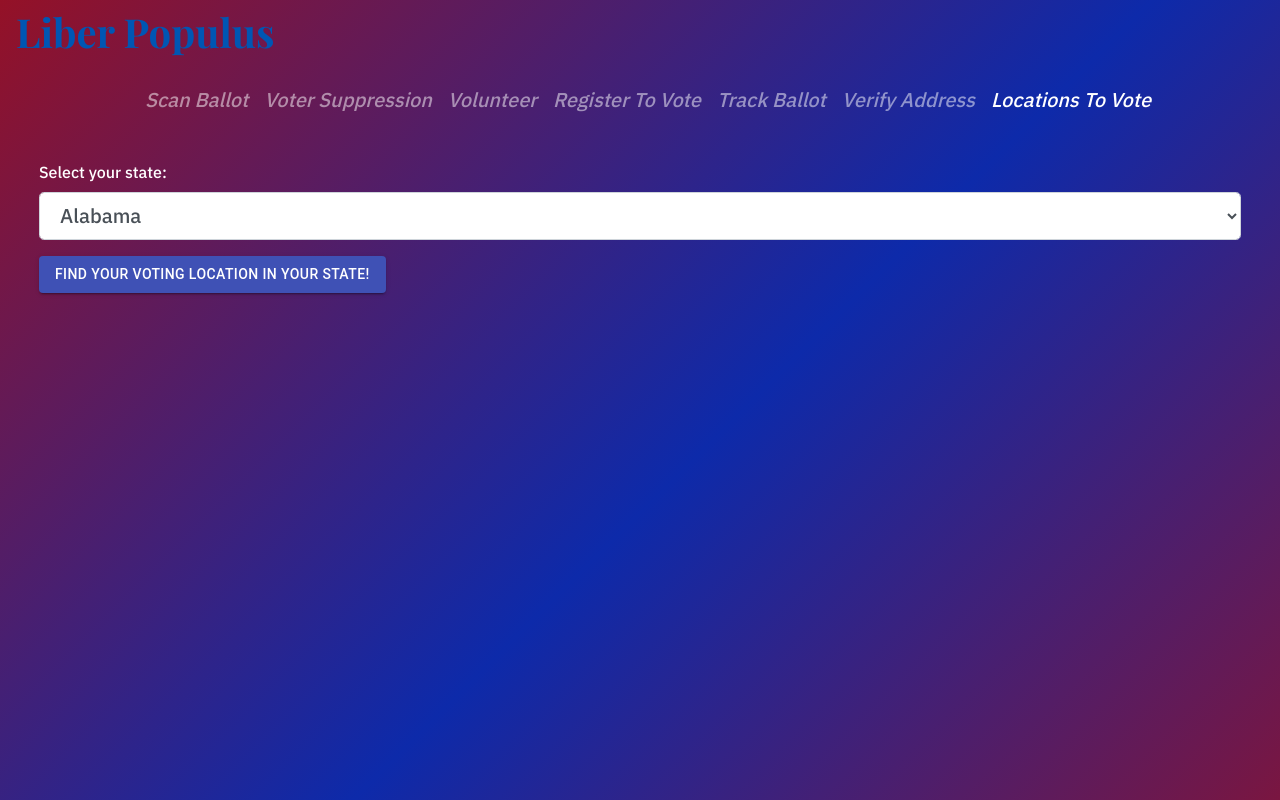
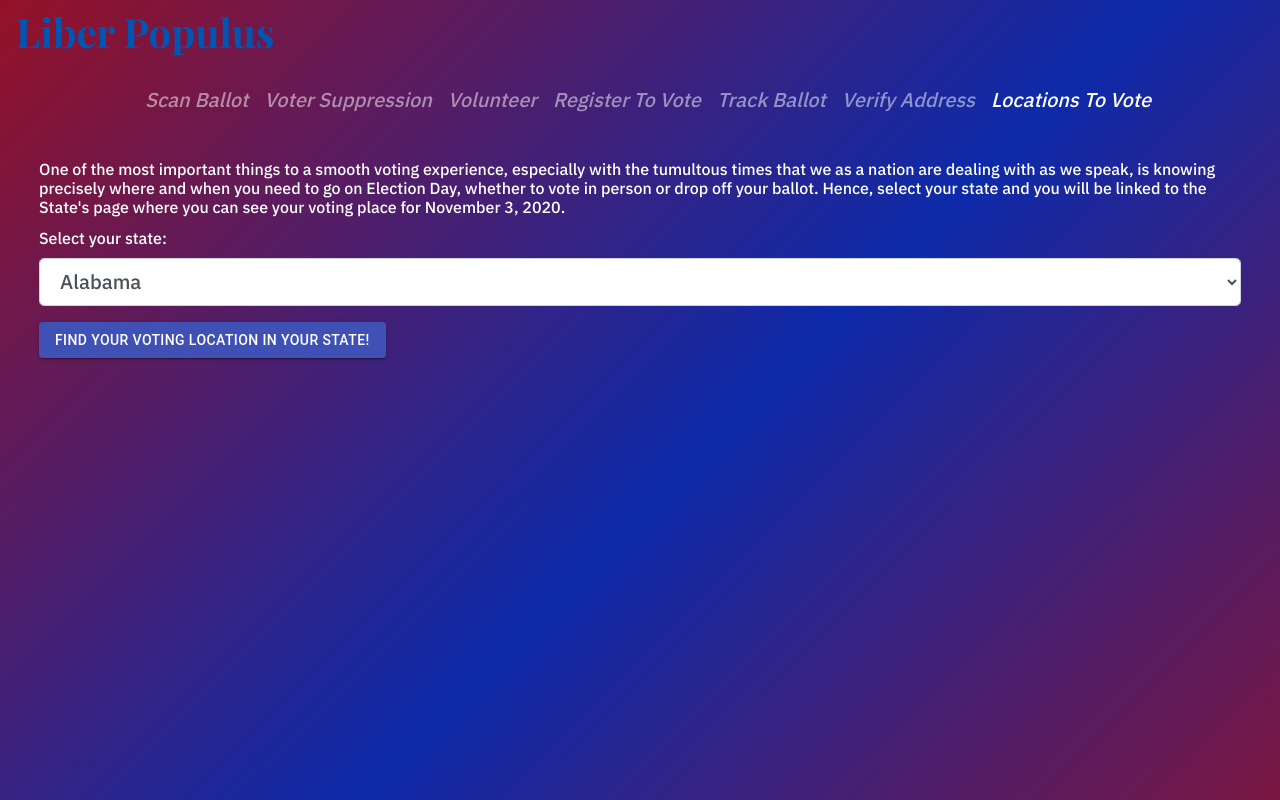
Before and after one commit to VerdantPanda/voter-app, a React (Create React App) app in the folder frontend/voter-app/: page /LocationsToVote in a window 1280 px wide. Built offline with nearby package versions, Linux system fonts and the light colour scheme; what google-maps-react would draw is missing.

Commit message:
locationstovotetext

```diff
--- a/frontend/voter-app/package.json
+++ b/frontend/voter-app/package.json
@@ -23,6 +23,7 @@
     "react-reveal": "^1.2.2",
     "react-router-dom": "^5.2.0",
     "react-scripts": "3.4.3",
+    "react-simple-image": "^1.0.0",
     "react-transition-group": "^4.4.1"
   },
   "scripts": {
--- a/frontend/voter-app/src/components/LocationsToVote.component.js
+++ b/frontend/voter-app/src/components/LocationsToVote.component.js
@@ -3,7 +3,7 @@ import { Form } from "react-bootstrap/";
 import states_names from "../static_data/states_names";
 import Button from "@material-ui/core/Button";
 import axios from "axios";
-import  GoogleApiWrapper  from "./GoogleApiWrapper" ;
+
 
 
 //AIzaSyAEq-OyHRzCJ1pvQKV9Qwq0INafDci8G3A
@@ -27,6 +27,12 @@ const LocationsToVote  = () => {
   }
   return (
     <div>
+      <h6> One of the most important things to a smooth voting experience, especially
+          with the tumultous times that we as a nation are dealing with as we speak, is
+          knowing precisely where and when you need to go on Election Day, whether
+          to vote in person or drop off your ballot. Hence, select your state and you
+          will be linked to the State's page where you can see your voting place for
+          November 3, 2020. </h6>
         <Form>
           <Form.Group controlId="stateSelector">
             <Form.Label>Select your state:</Form.Label>
--- a/frontend/voter-app/src/components/ScanBallot.component.js
+++ b/frontend/voter-app/src/components/ScanBallot.component.js
@@ -65,6 +65,14 @@ export default class ScanBallot extends Component {
       });
   }
 
+  balletInfo() {
+    return(
+      <div>
+
+      </div>
+    )
+  }
+
   render() {
     return (
       <div>
@@ -87,6 +95,7 @@ export default class ScanBallot extends Component {
           onSubmit={this.onSubmit}
         >
           <input type="file" name="avatar" />
+
           <button type="submit">Submit</button>
         </form>
       </div>
```
Also changed, not shown: 4 other files (tests, documents, lock files or other folders).
